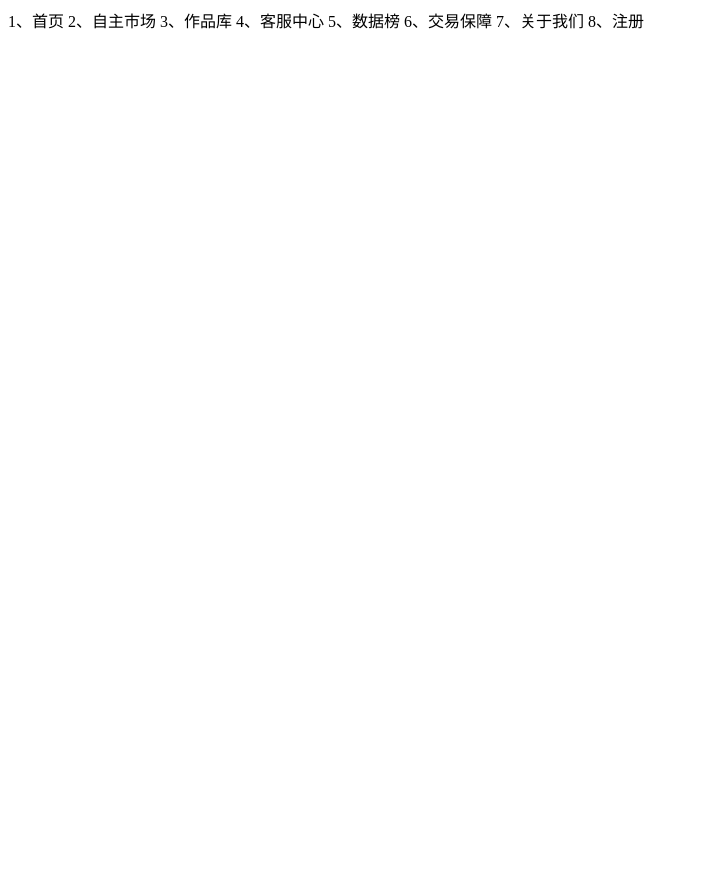
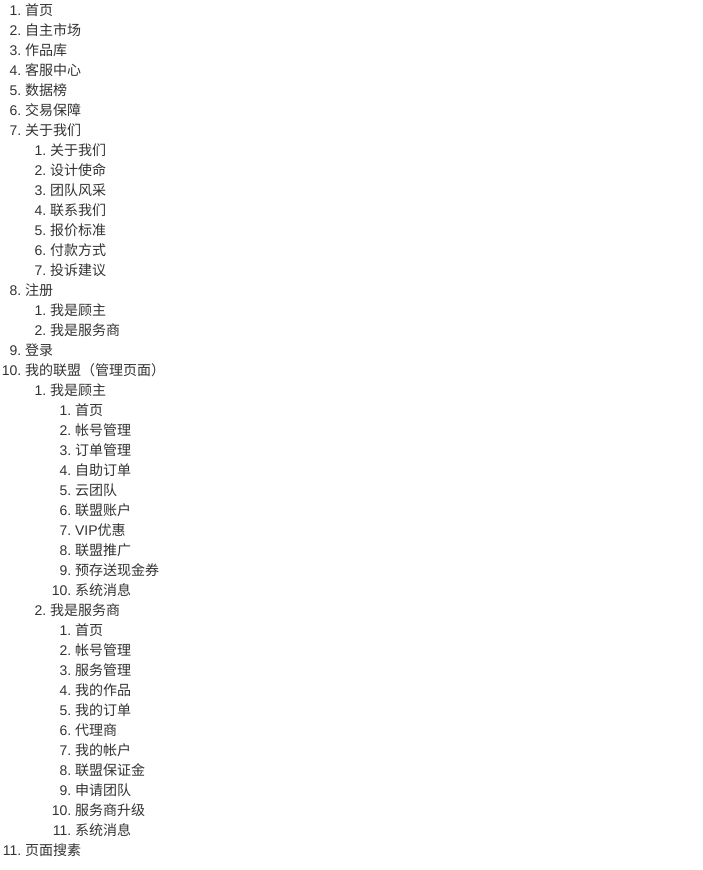
Before and after one commit to shangbing/like99, a plain HTML site: page 用户需求.html in a window 1280 px wide. Shown: the whole page, without its empty margins (0-703 px from the left). Before the commit the page ends 800 px from the top, so only its background shows below. Drawn offline with Linux system fonts and the light colour scheme.

Commit message:
重新提交更新的用户需求页面
重新提交

```diff
--- a/用户需求.html
+++ b/用户需求.html
@@ -1,8 +1,78 @@
-1、首页
-2、自主市场
-3、作品库
-4、客服中心
-5、数据榜
-6、交易保障
-7、关于我们
-8、注册
+<!DOCTYPE html>
+<html lang="zh">
+<head>
+  <meta http-equiv="Content-Type" content="text/html; charset=utf-8" />
+  <title>首页</title>
+  <link href="vendor/css/bootstrap.min.css" rel="stylesheet" type="text/css"/>
+  <link href="自定义的css文件" type="text/css"/>
+  <script type="text/javascript" src="vendor/javascript/jquery.min.js"></script>
+  <script type="text/javascript" src="vendor/javascript/bootstrap.min.js"></script>
+</head>
+<body>
+  <ol>
+    <li>首页</li>
+    <li>自主市场</li>
+    <li>作品库</li>
+    <li>客服中心</li>
+    <li>数据榜</li>
+    <li>交易保障</li>
+    <li>
+      关于我们
+      <ol>
+        <li>关于我们</li>
+        <li>设计使命</li>
+        <li>团队风采</li>
+        <li>联系我们</li>
+        <li>报价标准</li>
+        <li>付款方式</li>
+        <li>投诉建议</li>
+      </ol>
+    </li>
+    <li>
+      注册
+      <ol>
+        <li>我是顾主</li>
+        <li>我是服务商</li>
+      </ol>
+    </li>
+    <li>登录</li>
+    <li>
+      我的联盟（管理页面）
+      <ol>
+        <li>
+          我是顾主
+          <ol>
+            <li>首页</li>
+            <li>帐号管理</li>
+            <li>订单管理</li>
+            <li>自助订单</li>
+            <li>云团队</li>
+            <li>联盟账户</li>
+            <li>VIP优惠</li>
+            <li>联盟推广</li>
+            <li>预存送现金券</li>
+            <li>系统消息</li>
+          </ol>
+        </li>
+        <li>
+          我是服务商
+          <ol>
+            <li>首页</li>
+            <li>帐号管理</li>
+            <li>服务管理</li>
+            <li>我的作品</li>
+            <li>我的订单</li>
+            <li>代理商</li>
+            <li>我的帐户</li>
+            <li>联盟保证金</li>
+            <li>申请团队</li>
+            <li>服务商升级</li>
+            <li>系统消息</li>
+          </ol>
+        </li>
+      </ol>
+    </li>
+    <li>页面搜素</li>
+  </ol>
+</body>
+</html>
```
